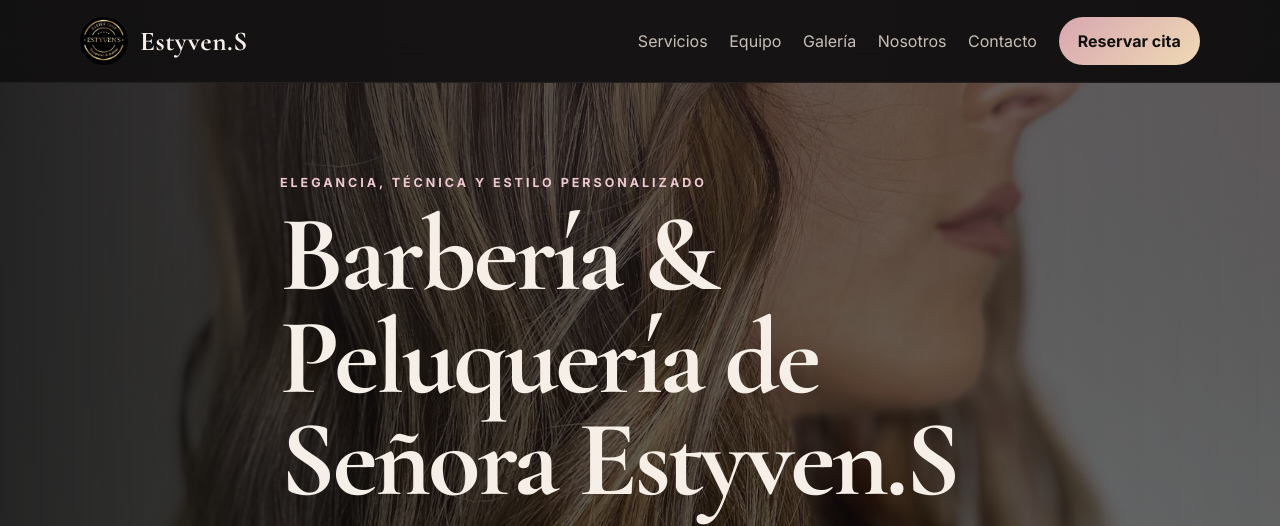
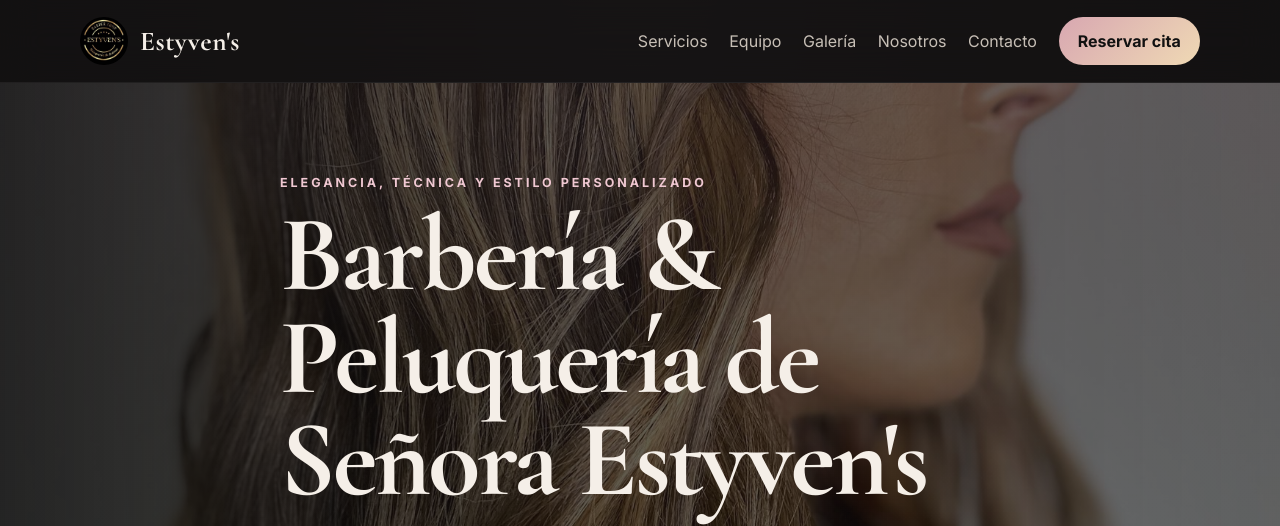
Before and after one commit to jesuslj0/estyven-web, a plain HTML site: page index.html in a window 1280 px wide. Shown: the top 526 px of the page. Drawn offline with nearby package versions, Linux system fonts and the light colour scheme.

Commit message:
Cambiando Estyven.S por Estyven's

```diff
--- a/index.html
+++ b/index.html
@@ -5,9 +5,9 @@
     <meta name="viewport" content="width=device-width, initial-scale=1.0" />
     <meta
       name="description"
-      content="Barbería & Peluquería de Señora Estyven.S ofrece cortes, barbería, color y estilismo con una experiencia moderna y elegante."
+      content="Barbería & Peluquería de Señora Estyven's ofrece cortes, barbería, color y estilismo con una experiencia moderna y elegante."
     />
-    <title>Barbería & Peluquería de Señora Estyven.S</title>
+    <title>Barbería & Peluquería de Señora Estyven's</title>
     <link rel="preconnect" href="https://fonts.googleapis.com" />
     <link rel="preconnect" href="https://fonts.gstatic.com" crossorigin />
     <link
@@ -21,8 +21,8 @@
     <header class="site-header">
       <div class="container nav-shell">
         <a class="brand" href="#inicio">
-          <img class="brand-logo" src="assets/img/estyvens-booksy.jpeg" alt="Logo de Estyven.S en Booksy" />
-          <span class="brand-text">Estyven.S</span>
+          <img class="brand-logo" src="assets/img/estyvens-booksy.jpeg" alt="Logo de Estyven's en Booksy" />
+          <span class="brand-text">Estyven's</span>
         </a>
 
         <button
@@ -53,7 +53,7 @@
         <div class="hero-overlay"></div>
         <div class="container hero-content reveal">
           <p class="eyebrow">Elegancia, técnica y estilo personalizado</p>
-          <h1>Barbería & Peluquería de Señora Estyven.S</h1>
+          <h1>Barbería & Peluquería de Señora Estyven's</h1>
           <p class="hero-copy">
             Un espacio dedicado para sentirte bien y aparecer con un estilo moderno y elegante.
             Unimos el estilo y la técnica profesional con la amabilidad de una atención personalizada.
@@ -240,7 +240,7 @@
             <p class="eyebrow">Sobre nosotros</p>
             <h2>Un salón pensado para verte y sentirte espectacular</h2>
             <p>
-              En Barbería & Peluquería de Señora Estyven.S creemos que un gran servicio comienza con la
+              En Barbería & Peluquería de Señora Estyven's creemos que un gran servicio comienza con la
               escucha. Nacimos para ofrecer una experiencia completa: impecable para caballeros,
               sofisticada para señoras y siempre alineada con la personalidad de cada cliente.
             </p>
@@ -305,7 +305,7 @@
           </div>
           <div class="map-card reveal">
             <iframe
-              title="Ubicación de Barbería & Peluquería de Señora Estyven.S"
+              title="Ubicación de Barbería & Peluquería de Señora Estyven's"
               src="https://www.google.com/maps/embed?pb=!1m18!1m12!1m3!1d792.3430796282017!2d-5.9788!3d37.4046738!2m3!1f0!2f0!3f0!3m2!1i1024!2i768!4f13.1!3m3!1m2!1s0xd126bfdbf323325%3A0x6a11ff10bbedaa62!2sBarberia%20%26%20Peluqueria%20de%20Se%C3%B1ora%20Estyven.S!5e0!3m2!1ses!2ses!4v1774152128143!5m2!1ses!2ses"
               allowfullscreen=""
               loading="lazy"
@@ -321,9 +321,9 @@
         <div>
           <a class="brand footer-brand" href="#inicio">
             <span class="brand-mark">
-              <img class="brand-logo" src="assets/img/estyvens-booksy.jpeg" alt="Logo de Estyven.S en Booksy" />
+              <img class="brand-logo" src="assets/img/estyvens-booksy.jpeg" alt="Logo de Estyven's en Booksy" />
             </span>
-            <span class="brand-text">Estyven.S</span>
+            <span class="brand-text">Estyven's</span>
           </a>
           <p>Barbería moderna y peluquería femenina con acabados impecables.</p>
         </div>
@@ -332,7 +332,7 @@
           <a href="https://www.facebook.com/" target="_blank" rel="noreferrer"><i class="fa-brands fa-facebook"></i> Facebook</a>
           <a href="https://www.tiktok.com/" target="_blank" rel="noreferrer"><i class="fa-brands fa-tiktok"></i> TikTok</a>
         </div>
-        <p class="footer-copy">© 2026 Barbería & Peluquería de Señora Estyven.S. Todos los derechos reservados.</p>
+        <p class="footer-copy">© 2026 Barbería & Peluquería de Señora Estyven's. Todos los derechos reservados.</p>
       </div>
     </footer>
 
```
